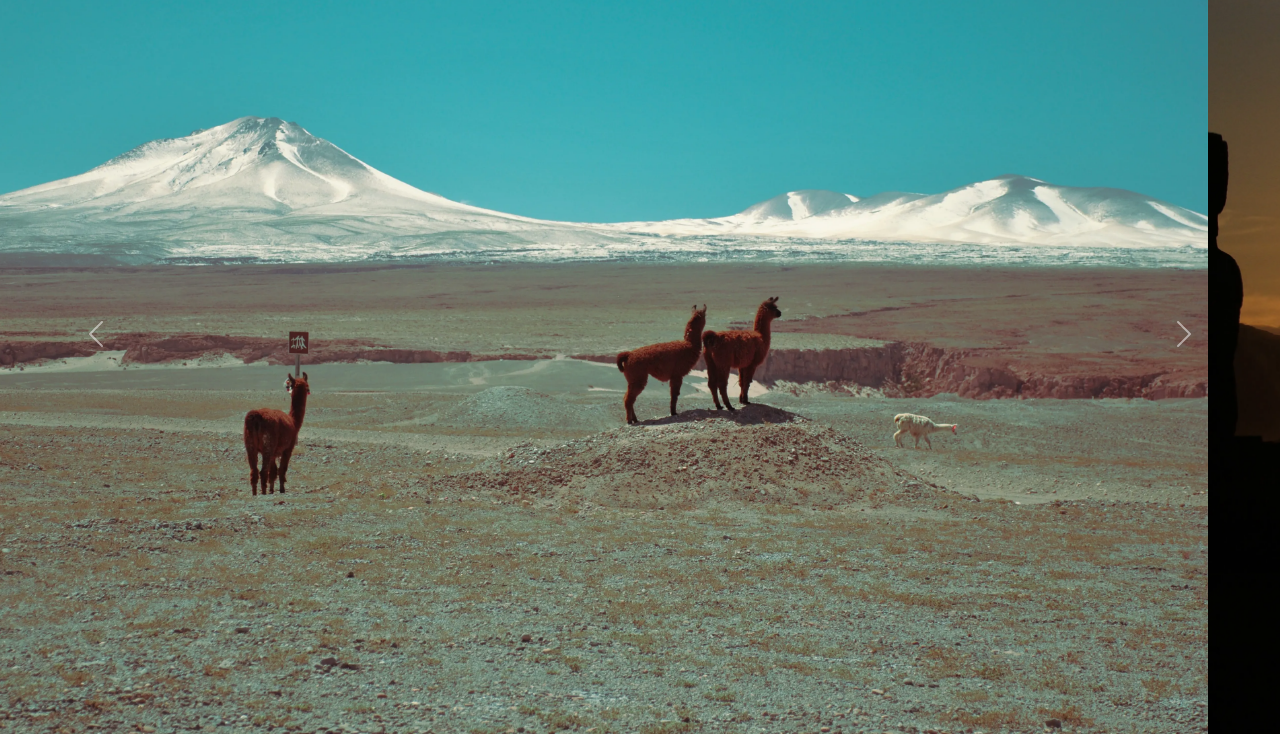
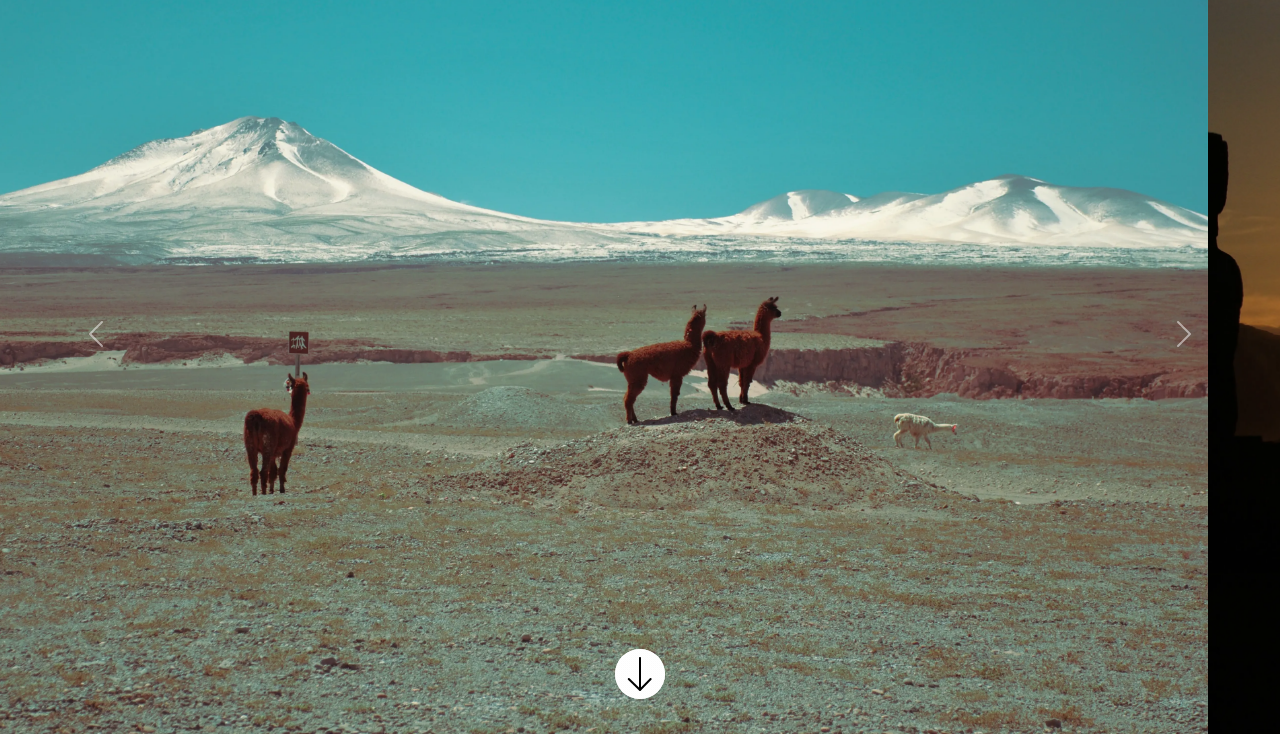
Before and after one commit to mr-gantiva/viajes-chile, a plain HTML site: page index.html in a window 1280 px wide. Shown: the part 66-800 px from the top of the page. Drawn offline with nearby package versions, Linux system fonts and the light colour scheme.

Commit message:
Agregar flecha sobre header

```diff
--- a/index.html
+++ b/index.html
@@ -66,6 +66,9 @@
             <span class="carousel-control-next-icon" aria-hidden="true"></span>
             <span class="visually-hidden">Next</span>
         </button>
+        <div class="arrow">
+            <img src="./assets/img/arrow-down.gif" alt="">
+        </div>
     </div>
 
     <script src="https://cdn.jsdelivr.net/npm/bootstrap@5.3.3/dist/js/bootstrap.bundle.min.js"
--- a/style.scss
+++ b/style.scss
@@ -21,4 +21,19 @@
         height: 100vh;
         object-fit: cover;
     }
+    .arrow {
+        position: relative;
+        img {
+            width: 50px;
+            height: 50px;
+            background: #fff;
+            border-radius: 50%;
+            position: absolute;
+            top: -120px;
+            bottom: 0;
+            left: 0;
+            right: 0;
+            margin: auto;
+        }
+    }
 }
```
Also changed, not shown: assets/css/style.css, assets/img/arrow-down.gif (added), 1 other file.
